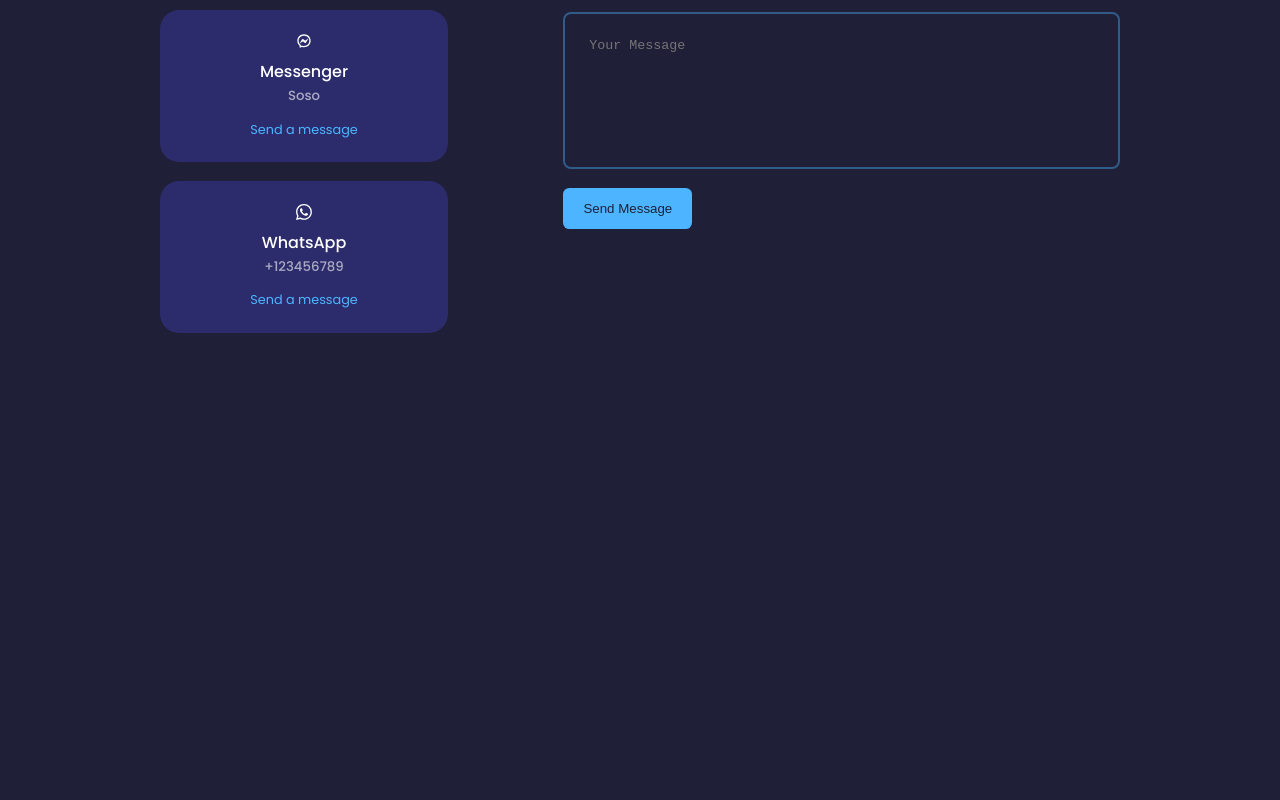
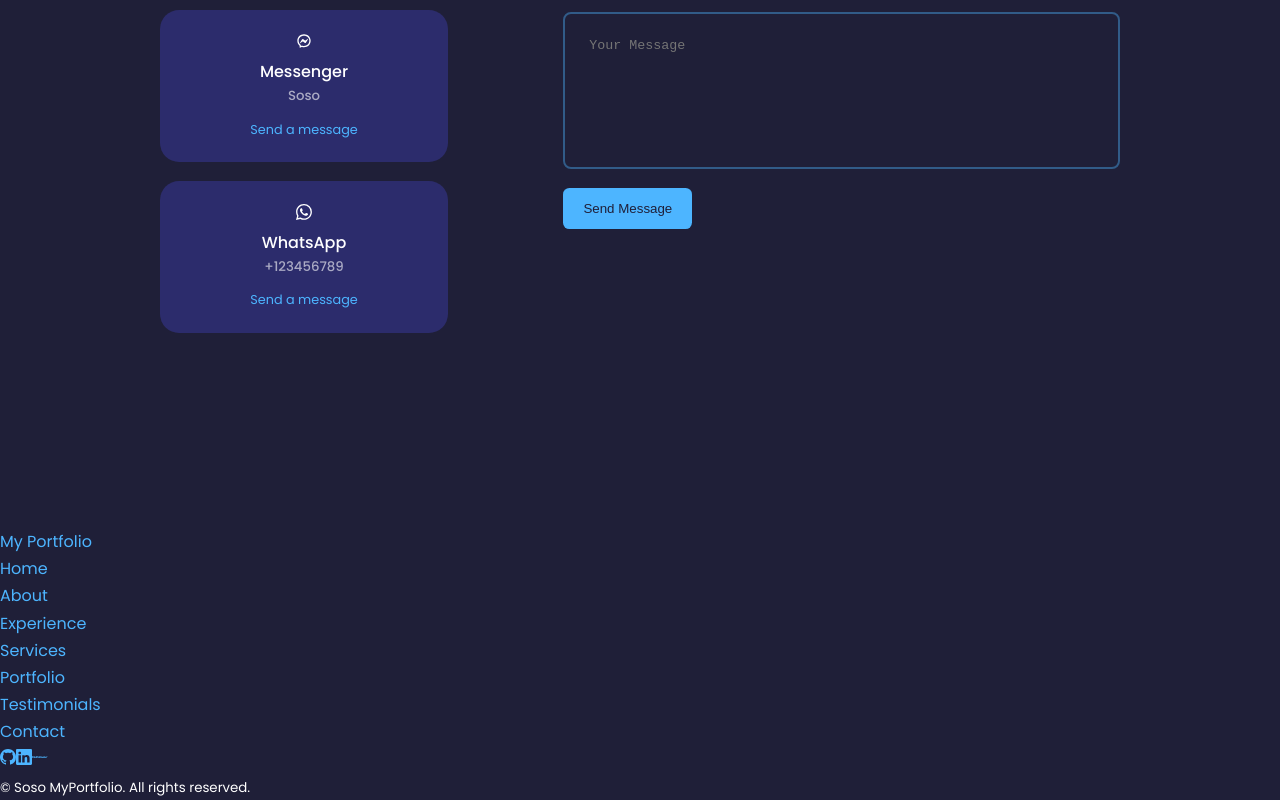
Before and after one commit to MezianeS/Portfolio-v2, a React (Create React App) app: page / in a window 1280 px wide. Shown: the part 5600-6400 px from the top of the page. Before the commit the page ends 6128 px from the top, so only its background shows below. Built offline with nearby package versions, Linux system fonts and the light colour scheme.

Commit message:
Update Footer.jsx
Add buttons & copyright

```diff
--- a/src/components/footer/Footer.jsx
+++ b/src/components/footer/Footer.jsx
@@ -1,11 +1,32 @@
 import React from 'react'
 import './footer.css'
-
+import {BsGithub} from 'react-icons/bs'
+import {BsLinkedin} from 'react-icons/bs'
+import {SiCodingame} from 'react-icons/si'
 
 const Footer = () => {
   return (
     <footer>
+      <a href="#" className='footer__logo'>My Portfolio</a>
+      <ul className="permalinks">
+        <li><a href="#">Home</a></li>
+        <li><a href="#about">About</a></li>
+        <li><a href="#experience">Experience</a></li>
+        <li><a href="#services">Services</a></li>
+        <li><a href="#portfolio">Portfolio</a></li>
+        <li><a href="#testimonials">Testimonials</a></li>
+        <li><a href="#contact">Contact</a></li>
+      </ul>
 
+      <div className="footer__socials">
+        <a href="https://github.com/"><BsGithub /></a>
+        <a href="https://linkedin.com/"><BsLinkedin /></a>
+        <a href="https://codingame.com/"><SiCodingame /></a>
+      </div>
+
+      <div className="footer__copyright">
+        <small>&copy; Soso MyPortfolio. All rights reserved.</small>
+      </div>
     </footer>
   )
 }
```
